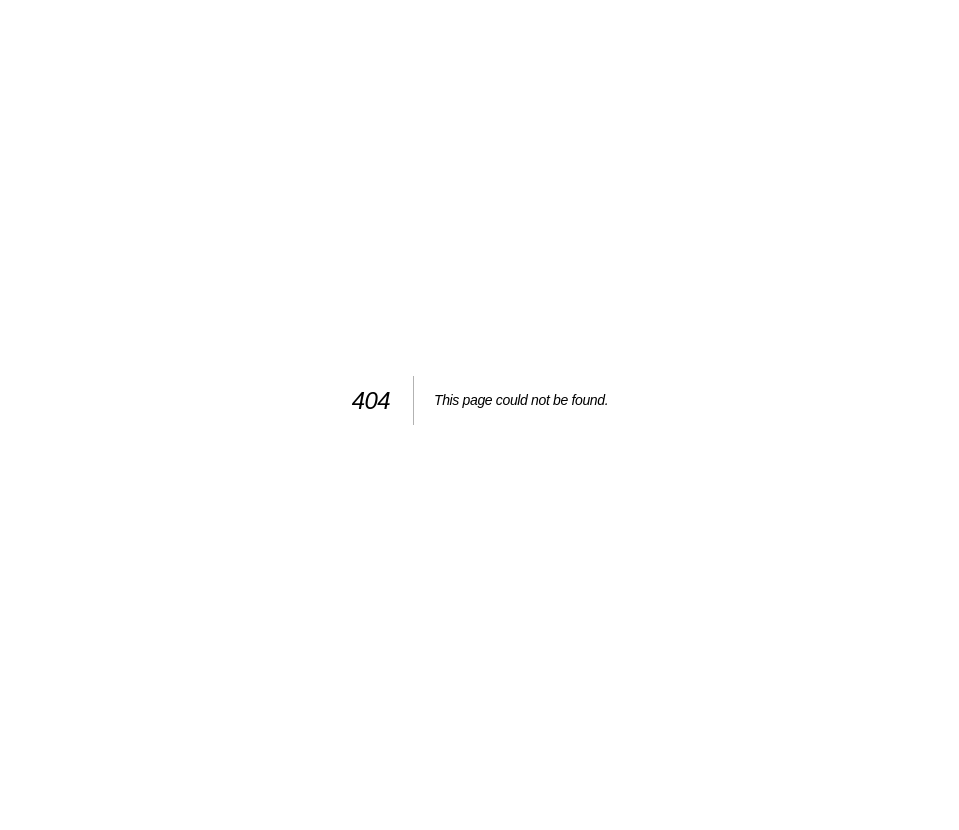
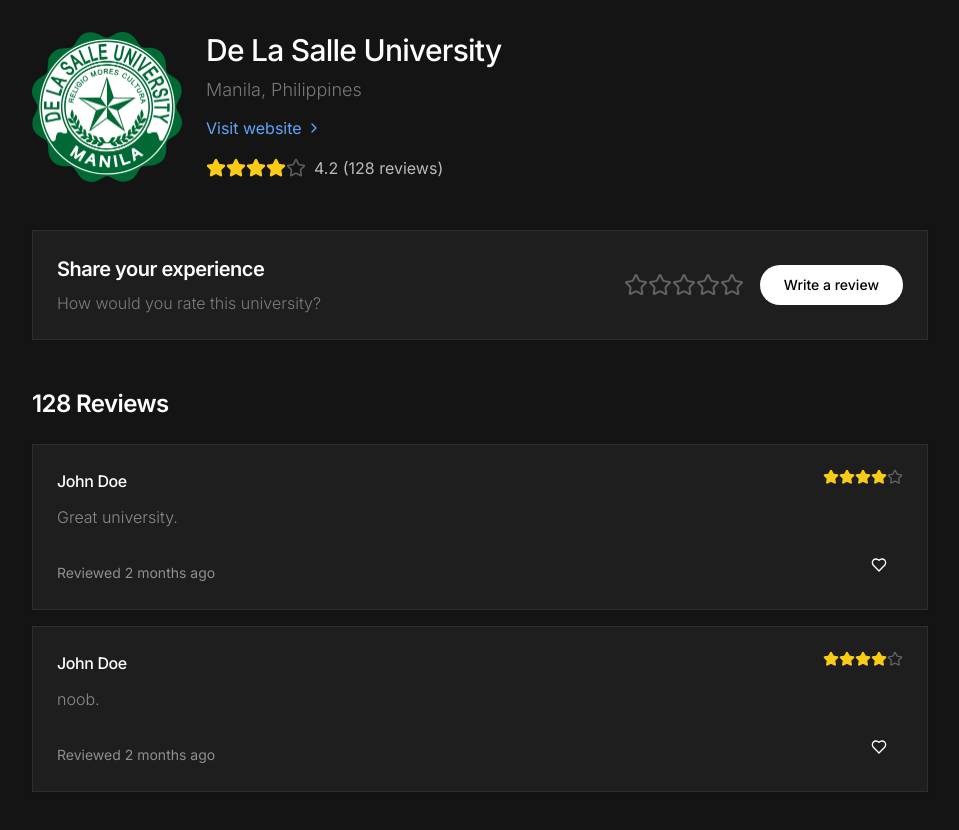
Before and after one commit to Coconhat/uniView, a Next.js app: page /1 in a window 1280 px wide. Before the commit this address had no page. Shown: the top 830 px of the page, without its empty margins (160-1119 px from the left). Before the commit the page ends 800 px from the top, so only its background shows below. Built offline with nearby package versions, Linux system fonts and the light colour scheme; a web font is replaced by a local one.

Commit message:
feat: add review page html

```diff
--- /dev/null
+++ b/app/[review]/page.tsx
@@ -0,0 +1,274 @@
+"use client";
+import Image from "next/image";
+import React, { useState } from "react";
+import DLSU from "@/public/dlsu-logo.png";
+import Link from "next/link";
+import { Card } from "@/components/ui/card";
+import { Star, StarIcon, ChevronRight, Heart } from "lucide-react";
+import { Textarea } from "@/components/ui/textarea";
+import { Button } from "@/components/ui/button";
+import { inter, ppEditorialNewUltralightItalic } from "../fonts";
+import {
+  Dialog,
+  DialogContent,
+  DialogDescription,
+  DialogTitle,
+  DialogTrigger,
+} from "@/components/ui/dialog";
+import { AlertDialogHeader } from "@/components/ui/alert-dialog";
+import { Label } from "@/components/ui/label";
+import { Input } from "@/components/ui/input";
+
+export default function Page() {
+  const [headerSize] = useState(1.2);
+  const [textSize] = useState(0.8);
+  const [showModal, setShowModal] = useState<boolean>(false);
+  const [rating, setRating] = useState<number>(0);
+  const [hoverRating, setHoverRating] = useState<number>(0);
+
+  const handleOpenModal = () => setShowModal(true);
+
+  return (
+    <div className={`min-h-screen bg-[#141414] p-8  ${inter.className}`}>
+      <div className="mx-auto max-w-4xl">
+        {/* School Header */}
+        <div className="flex flex-col items-center sm:flex-row sm:items-start gap-6 mb-12">
+          <Image
+            src={DLSU}
+            height={150}
+            width={150}
+            alt="De La Salle University"
+            className="rounded-lg object-cover"
+          />
+          <div className="flex-1 text-center sm:text-left">
+            <h1
+              className={`${inter.className} text-3xl font-medium text-white mb-2`}
+            >
+              De La Salle University
+            </h1>
+            <p className={`text-lg text-white/70 mb-3 ${inter.className}`}>
+              Manila, Philippines
+            </p>
+            <Link
+              href="https://www.dlsu.edu.ph/"
+              className="text-blue-400 hover:text-blue-300 transition-colors inline-flex items-center"
+              target="_blank"
+            >
+              Visit website <ChevronRight className="ml-1 h-4 w-4" />
+            </Link>
+            <div className="mt-4 flex items-center justify-center sm:justify-start">
+              {[1, 2, 3, 4, 5].map((star) => (
+                <StarIcon
+                  key={star}
+                  className={`h-5 w-5 ${
+                    star <= 4
+                      ? "fill-yellow-400 text-yellow-400"
+                      : "text-white/30"
+                  }`}
+                />
+              ))}
+              <span className="ml-2 text-white/70">4.2 (128 reviews)</span>
+            </div>
+          </div>
+        </div>
+
+        {/* Rating Card */}
+        <Card
+          className={`p-6 mb-12 bg-[#1e1e1e] border-[#2e2e2e] ${inter.className}`}
+        >
+          <div
+            className={`flex flex-col sm:flex-row justify-between items-center gap-4 ${inter.className}`}
+          >
+            <div className="text-center sm:text-left">
+              <h2
+                className={`text-xl font-semibold text-white mb-2 ${inter.className}`}
+              >
+                Share your experience
+              </h2>
+              <p className="text-white/70">
+                How would you rate this university?
+              </p>
+            </div>
+            <div className="flex items-center gap-4">
+              <div className="flex">
+                {[1, 2, 3, 4, 5].map((star) => (
+                  <button
+                    key={star}
+                    className="focus:outline-none"
+                    onClick={() => setRating(star)}
+                    onMouseEnter={() => setHoverRating(star)}
+                    onMouseLeave={() => setHoverRating(0)}
+                  >
+                    <Star
+                      className={`h-6 w-6 ${
+                        (hoverRating || rating) >= star
+                          ? "fill-yellow-400 text-yellow-400"
+                          : "text-white/30"
+                      }`}
+                    />
+                  </button>
+                ))}
+              </div>
+              <Button
+                variant="default"
+                className="bg-white hover:bg-white   text-black px-6 py-2 rounded-full transition-colors"
+                onClick={handleOpenModal}
+              >
+                Write a review
+              </Button>
+            </div>
+          </div>
+        </Card>
+
+        {/* Reviews Section */}
+        <div className={`mb-12 ${inter.className}`}>
+          <div className="flex justify-between items-center mb-6">
+            <h2
+              className={`text-2xl font-semibold text-white ${inter.className}`}
+            >
+              128 Reviews
+            </h2>
+          </div>
+
+          <div className="space-y-4">
+            {[1, 2].map((review) => (
+              <Card
+                key={review}
+                className="p-6 bg-[#1e1e1e] border-[#2e2e2e] hover:border-[#3e3e3e] transition-colors"
+              >
+                <div className="flex justify-between items-start mb-3">
+                  <div>
+                    <h3 className={`font-medium text-white ${inter.className}`}>
+                      John Doe
+                    </h3>
+                  </div>
+                  <div className="flex">
+                    {[1, 2, 3, 4, 5].map((star) => (
+                      <StarIcon
+                        key={star}
+                        className={`h-4 w-4 ${
+                          star <= 4
+                            ? "fill-yellow-400 text-yellow-400"
+                            : "text-white/30"
+                        }`}
+                      />
+                    ))}
+                  </div>
+                </div>
+                <p className="text-white/80">
+                  {review === 1 ? "Great university." : "noob."}
+                </p>
+                <div className="flex items-center justify-between mt-4">
+                  <div className="mt-4 text-sm text-white/50">
+                    Reviewed 2 months ago
+                  </div>
+                  <Button>
+                    <Heart />
+                  </Button>
+                </div>
+              </Card>
+            ))}
+          </div>
+        </div>
+
+        {/* Review Modal */}
+        <Dialog open={showModal} onOpenChange={setShowModal}>
+          <DialogContent className="sm:max-w-[500px] bg-[#1e1e1e] border-[#2e2e2e]">
+            <AlertDialogHeader>
+              <DialogTitle
+                className={`text-xl font-semibold text-white ${inter.className}`}
+              >
+                Write Your Review
+              </DialogTitle>
+              <DialogDescription className="text-white/70">
+                Share your honest experience to help other students
+              </DialogDescription>
+            </AlertDialogHeader>
+
+            <form
+              className="space-y-6 mt-4"
+              onSubmit={(e) => {
+                e.preventDefault();
+                const formData = new FormData(e.currentTarget);
+                const data = {
+                  name: formData.get("name") as string,
+                  message: formData.get("message") as string,
+                  rating: rating,
+                };
+                console.log("Review submitted:", data);
+                setShowModal(false);
+              }}
+            >
+              <div className="space-y-2">
+                <Label htmlFor="name" className="text-white/80">
+                  Your Name
+                </Label>
+                <Input
+                  id="name"
+                  name="name"
+                  placeholder="Your name"
+                  className="bg-[#2e2e2e] border-[#3e3e3e] text-white focus:border-blue-500"
+                />
+              </div>
+
+              <div className="space-y-2">
+                <Label htmlFor="message" className="text-white/80">
+                  Your Review
+                </Label>
+                <Textarea
+                  id="message"
+                  name="message"
+                  placeholder="Share your experience..."
+                  className="min-h-[150px] bg-[#2e2e2e] border-[#3e3e3e] text-white focus:border-blue-500"
+                  required
+                />
+              </div>
+
+              <div className="space-y-2">
+                <Label className="text-white/80">Your Rating</Label>
+                <div className="flex">
+                  {[1, 2, 3, 4, 5].map((star) => (
+                    <button
+                      key={star}
+                      type="button"
+                      className="focus:outline-none mr-1"
+                      onClick={() => setRating(star)}
+                      onMouseEnter={() => setHoverRating(star)}
+                      onMouseLeave={() => setHoverRating(0)}
+                    >
+                      <Star
+                        className={`h-8 w-8 ${
+                          (hoverRating || rating) >= star
+                            ? "fill-yellow-400 text-yellow-400"
+                            : "text-white/30"
+                        }`}
+                      />
+                    </button>
+                  ))}
+                </div>
+              </div>
+
+              <div className="flex justify-end gap-3 pt-2">
+                <Button
+                  type="button"
+                  variant="outline"
+                  className="border-[#3e3e3e] text-white hover:bg-[#2e2e2e]"
+                  onClick={() => setShowModal(false)}
+                >
+                  Cancel
+                </Button>
+                <Button
+                  type="submit"
+                  className="bg-blue-600 hover:bg-blue-700 text-white"
+                  disabled={rating === 0}
+                >
+                  Submit Review
+                </Button>
+              </div>
+            </form>
+          </DialogContent>
+        </Dialog>
+      </div>
+    </div>
+  );
+}
```
